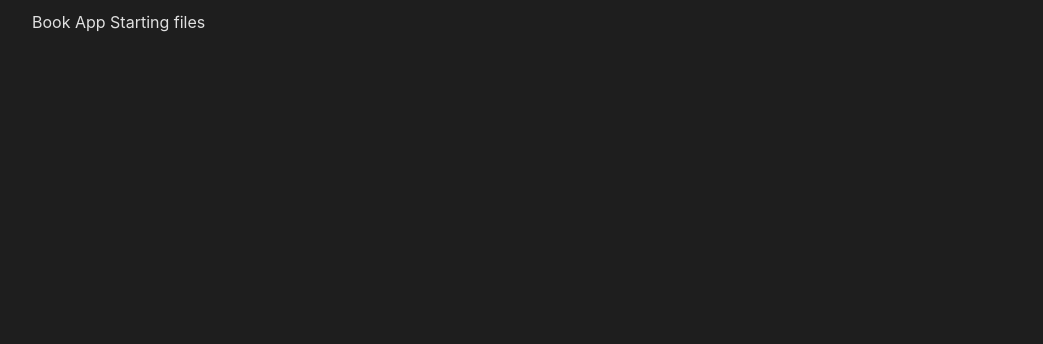
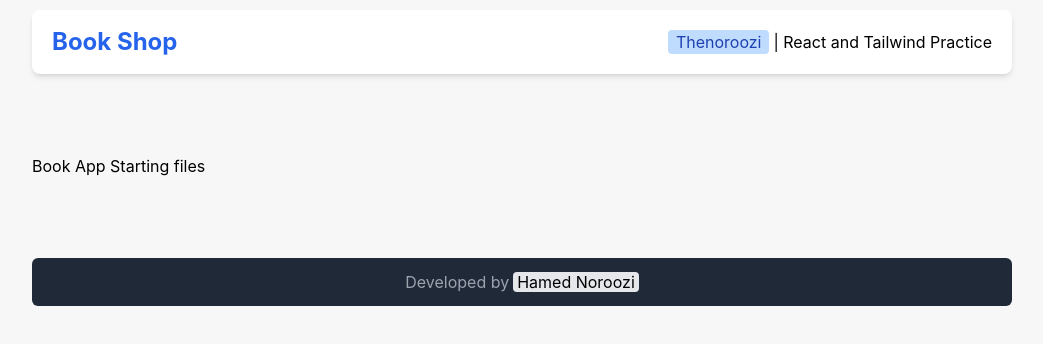
Before and after one commit to thenoroozi/book-app, a React (Vite) app: page / in a window 1280 px wide. Shown: the top 344 px of the page, without its empty margins (118-1161 px from the left). Built offline with nearby package versions, Linux system fonts and the light colour scheme.

Commit message:
add Layout component and the styles of that

```diff
--- a/src/App.jsx
+++ b/src/App.jsx
@@ -1,9 +1,10 @@
+import Layout from "./layouts/Layout";
 
 function App() {
    return (
-      <>
+      <Layout>
          <h1>Book App Starting files</h1>
-      </>
+      </Layout>
    );
 }
 
--- a/src/index.css
+++ b/src/index.css
@@ -9,8 +9,7 @@
       max-width: 1000px;
       min-height: 100vh;
       padding: 10px;
-      background-color: #1e1e1e;
-      color: #e0e0e0;
+      background-color: #f7f7f7;
    }
    * {
       padding: 0;
--- /dev/null
+++ b/src/layouts/Layout.jsx
@@ -0,0 +1,20 @@
+
+function Layout({children}) {
+   return (
+      <>
+        <header className="py-4 px-5 mb-20 rounded-lg flex items-center justify-between bg-white shadow-md">
+         <h1 className="text-2xl text-blue-600 font-bold">Book Shop</h1>
+         <p className="flex items-center"><a href="https://github.com/thenoroozi"
+         className="mr-1 bg-blue-200 hover:bg-blue-600 text-blue-800 hover:text-blue-200 px-2 rounded">Thenoroozi</a> | React and Tailwind Practice</p>
+         </header>
+        {children}
+        <footer className="text-center text-gray-400 bg-gray-800 rounded-md p-3 mt-20  bottom-0" >
+         <p>Developed by
+            <a href="https://github.com/thenoroozi"
+            className="ml-1 px-1 rounded bg-gray-200 hover:bg-gray-600 text-black hover:text-white">Hamed Noroozi</a></p>
+        </footer>
+      </>
+   );
+}
+
+export default Layout;
```
